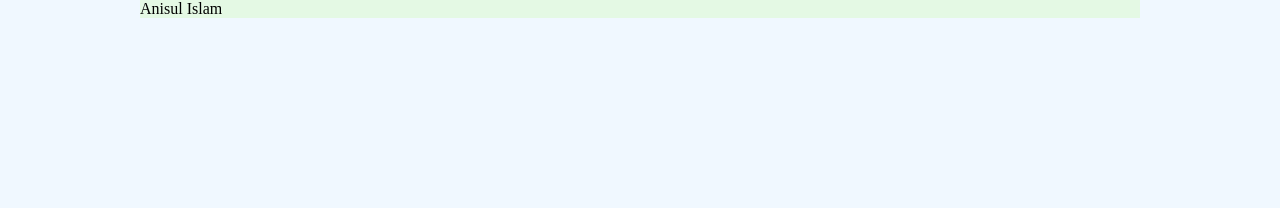
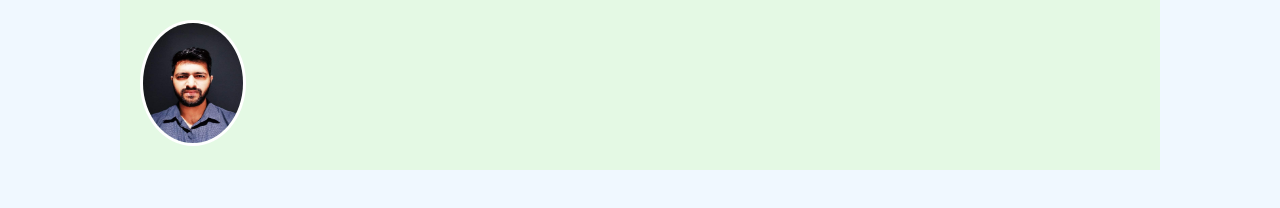
Before and after one commit to shohel1995/cv, a plain HTML site: page index.html in a window 1280 px wide. Drawn offline with Linux system fonts and the light colour scheme.

Commit message:
added image

```diff
--- a/index.html
+++ b/index.html
@@ -11,7 +11,7 @@
     <div class="container">
 
         <header>
-            Anisul Islam
+            <img class="profile-image" src="images/profile.jpg" alt="">
         </header>
 
     </div>
--- a/style.css
+++ b/style.css
@@ -11,4 +11,16 @@ body{
     max-width: 1000px;
     background-color: #e4f9e4 ;
     margin: 0 auto ;
+    padding : 20px;
 }
+
+header{
+
+}
+
+.profile-image{
+    width:100px ;
+    height: 120px;
+    border: 3px solid white;
+    border-radius: 50%;
+}
```
